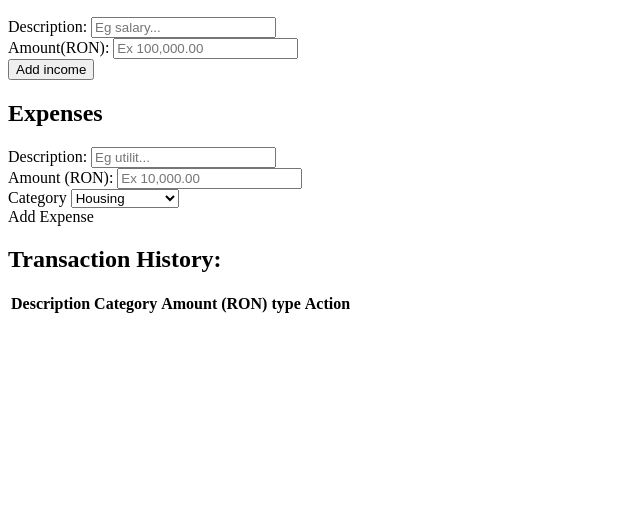
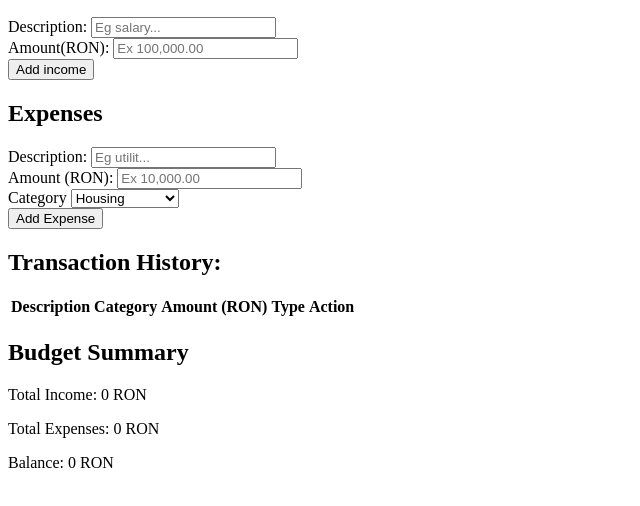
Before and after one commit to Adrian030304/Expense-Tracker---Learning-project, a plain HTML site: page index.html in a window 1280 px wide. Shown: the part 110-616 px from the top of the page, without its empty margins (0-640 px from the left). Drawn offline with Linux system fonts and the light colour scheme.

Commit message:
Create a summary

```diff
--- a/index.html
+++ b/index.html
@@ -42,7 +42,9 @@
                     <option value="Others">Others</option>
                 </select>
             </div>
-            <div class="button-group">Add Expense</div>
+            <div class="button-group">
+                <button>Add Expense</button>
+            </div>
         </div>
         <div class="table-container">
             <h2>Transaction History:</h2>
@@ -52,7 +54,7 @@
                         <th>Description</th>
                         <th>Category</th>
                         <th>Amount (RON) </th>
-                        <th>type</th>
+                        <th>Type</th>
                         <th>Action</th>
                     </tr>
                 </thead>
@@ -61,6 +63,12 @@
                 </tbody>
             </table>
         </div>
+        <div class="summary">
+            <h2>Budget Summary</h2>
+            <p>Total Income: <span id="total-income">0</span> RON</p>
+            <p>Total Expenses: <span id="total-expenses">0</span> RON</p>
+            <p>Balance: <span id="balance">0</span> RON</p>
+        </div>
     </div>
 </body>
 </html>
```
